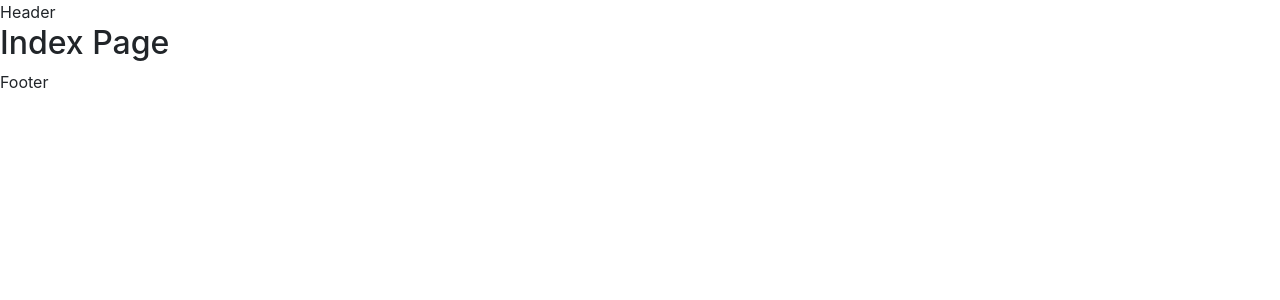
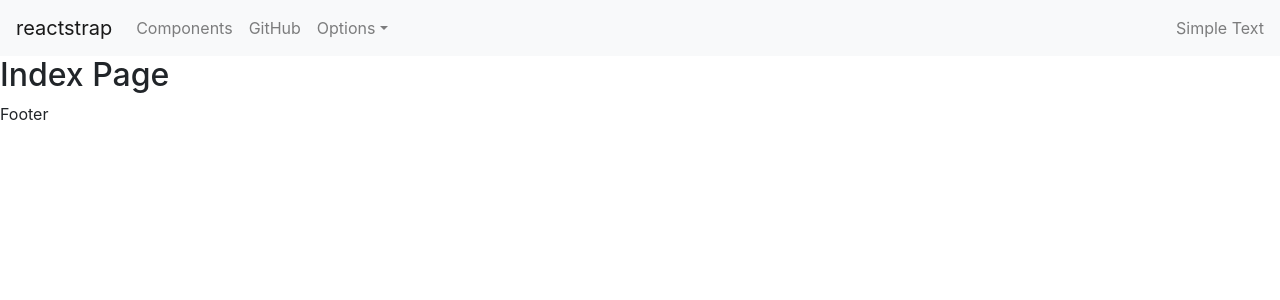
Before and after one commit to ferisjuan/seo-blog, a Next.js app in the folder frontend/: page / in a window 1280 px wide. Shown: the top 300 px of the page. Built offline with nearby package versions, Linux system fonts and the light colour scheme.

Commit message:
Adding the Navbar

```diff
--- /dev/null
+++ b/frontend/components/Header.js
@@ -0,0 +1,57 @@
+import { useState } from 'react'
+
+import {
+	Collapse,
+	Navbar,
+	NavbarToggler,
+	NavbarBrand,
+	Nav,
+	NavItem,
+	NavLink,
+	UncontrolledDropdown,
+	DropdownToggle,
+	DropdownMenu,
+	DropdownItem,
+	NavbarText,
+} from 'reactstrap'
+
+const Header = props => {
+	const [isOpen, setIsOpen] = useState(false)
+
+	const toggle = () => setIsOpen(!isOpen)
+
+	return (
+		<div>
+			<Navbar color='light' light expand='md'>
+				<NavbarBrand href='/'>reactstrap</NavbarBrand>
+				<NavbarToggler onClick={toggle} />
+				<Collapse isOpen={isOpen} navbar>
+					<Nav className='mr-auto' navbar>
+						<NavItem>
+							<NavLink href='/components/'>Components</NavLink>
+						</NavItem>
+						<NavItem>
+							<NavLink href='https://github.com/reactstrap/reactstrap'>
+								GitHub
+							</NavLink>
+						</NavItem>
+						<UncontrolledDropdown nav inNavbar>
+							<DropdownToggle nav caret>
+								Options
+							</DropdownToggle>
+							<DropdownMenu right>
+								<DropdownItem>Option 1</DropdownItem>
+								<DropdownItem>Option 2</DropdownItem>
+								<DropdownItem divider />
+								<DropdownItem>Reset</DropdownItem>
+							</DropdownMenu>
+						</UncontrolledDropdown>
+					</Nav>
+					<NavbarText>Simple Text</NavbarText>
+				</Collapse>
+			</Navbar>
+		</div>
+	)
+}
+
+export default Header
--- a/frontend/components/Layout.js
+++ b/frontend/components/Layout.js
@@ -1,7 +1,9 @@
+import Header from './Header'
+
 const Layout = ({ children }) => {
 	return (
 		<>
-			<header>Header</header>
+			<Header />
 			{children}
 			<footer>Footer</footer>
 		</>
--- a/frontend/package.json
+++ b/frontend/package.json
@@ -14,6 +14,7 @@
 	"dependencies": {
 		"next": "^10.0.3",
 		"react": "^17.0.1",
-		"react-dom": "^17.0.1"
+		"react-dom": "^17.0.1",
+		"reactstrap": "^8.7.1"
 	}
 }
--- /dev/null
+++ b/frontend/pages/_app.js
@@ -0,0 +1,22 @@
+import Head from 'next/head'
+
+function MyApp({ Component, pageProps }) {
+	return (
+		<>
+			<Head>
+				<meta name='viewport' content='viewport-fit=cover' />
+				<meta charSet='UTF-8' />
+
+				<link
+					rel='stylesheet'
+					href='https://stackpath.bootstrapcdn.com/bootstrap/4.3.1/css/bootstrap.min.css'
+					integrity='sha384-ggOyR0iXCbMQv3Xipma34MD+dH/1fQ784/j6cY/iJTQUOhcWr7x9JvoRxT2MZw1T'
+					crossorigin='anonymous'
+				></link>
+			</Head>
+			<Component {...pageProps} />
+		</>
+	)
+}
+
+export default MyApp
--- a/frontend/pages/_document.js
+++ b/frontend/pages/_document.js
@@ -4,20 +4,7 @@
 	render() {
 		return (
 			<Html lang='en'>
-				<Head>
-					<meta
-						name='viewport'
-						content='width=device-width, initial-scale=1.0'
-					/>
-					<meta charSet='UTF-8' />
-
-					<link
-						rel='stylesheet'
-						href='https://stackpath.bootstrapcdn.com/bootstrap/4.3.1/css/bootstrap.min.css'
-						integrity='sha384-ggOyR0iXCbMQv3Xipma34MD+dH/1fQ784/j6cY/iJTQUOhcWr7x9JvoRxT2MZw1T'
-						crossorigin='anonymous'
-					></link>
-				</Head>
+				<Head />
 				<body>
 					<Main />
 					<NextScript />
```
Also changed, not shown: 1 other file (tests, documents, lock files or other folders).
